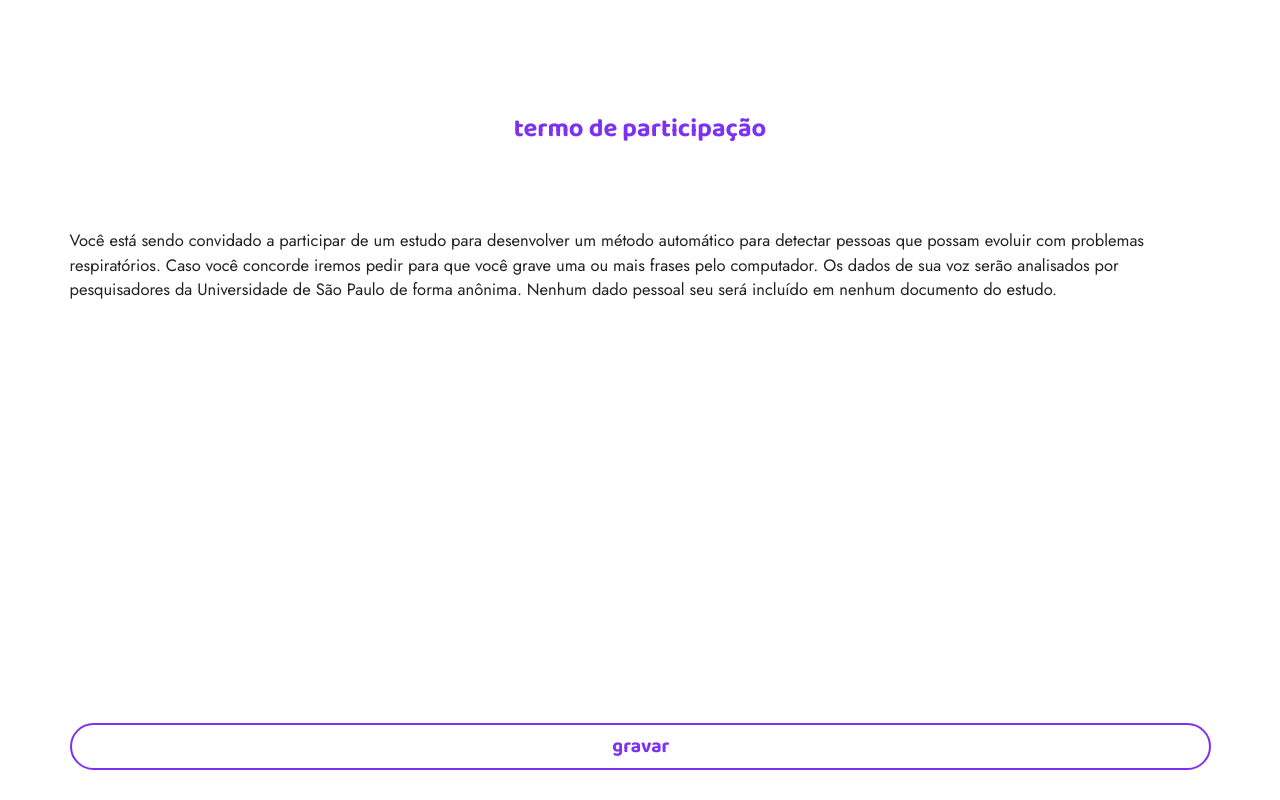
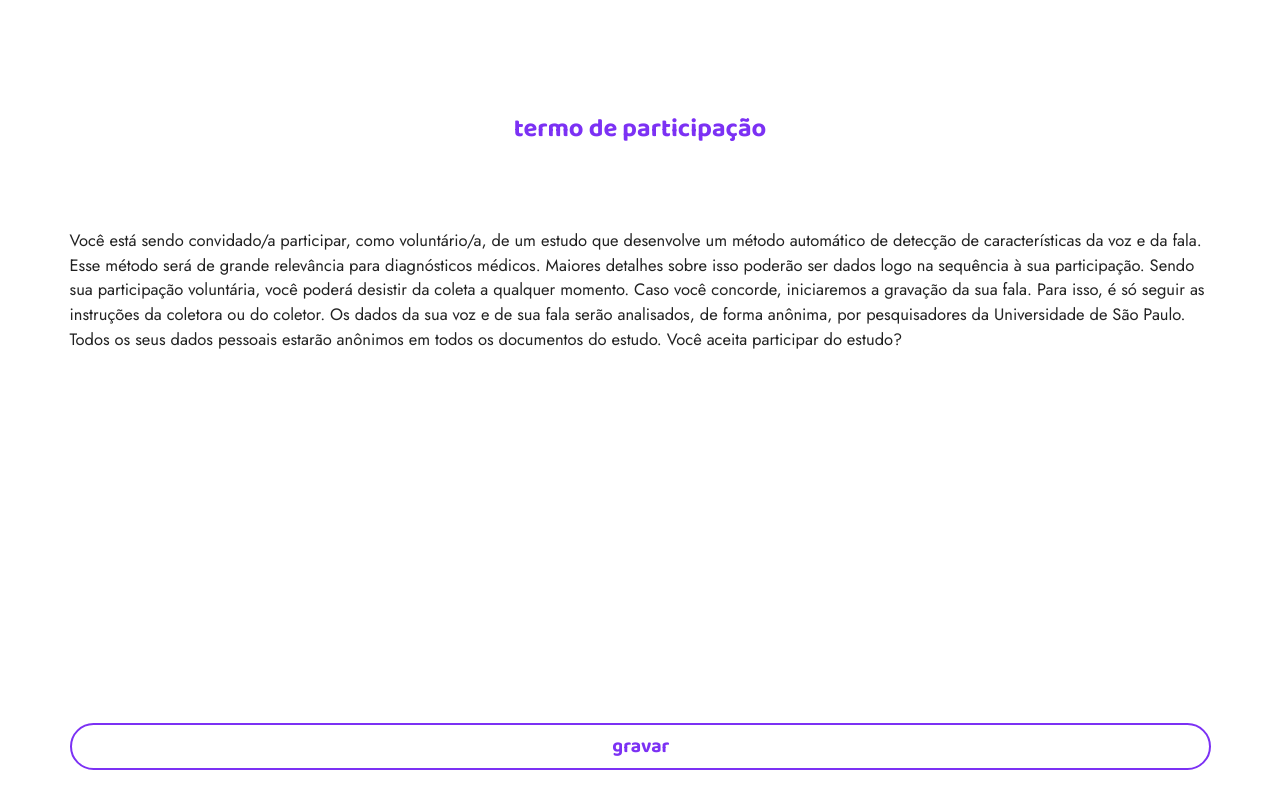
Before and after one commit to spirabr/PWA-App, a Vue app: page /gather/aceite in a window 1280 px wide. Built offline with nearby package versions, Linux system fonts and the light colour scheme.

Commit message:
Add new TCLE compliance term
Signed-off-by: Francisco Eugênio Wernke <franwernke@usp.br>

```diff
--- a/src/views/gather/Aceite.vue
+++ b/src/views/gather/Aceite.vue
@@ -3,13 +3,18 @@
     <div class="instruction">
       <h1>termo de participação</h1>
       <p>
-        Você está sendo convidado a participar de um estudo para desenvolver um método automático para detectar pessoas que possam evoluir com problemas respiratórios.
+        Você está sendo convidado/a participar, como voluntário/a, de um estudo que desenvolve
+        um método automático de detecção de características da voz e da fala.
+        Esse método será de grande relevância para diagnósticos médicos.
+        Maiores detalhes sobre isso poderão ser dados logo na sequência à sua participação.
+        Sendo sua participação voluntária, você poderá desistir da coleta a qualquer momento.
 
-        Caso você concorde iremos pedir para que você grave uma ou mais frases pelo computador.
+        Caso você concorde, iniciaremos a gravação da sua fala. Para isso, é só seguir as instruções
+        da coletora ou do coletor. Os dados da sua voz e de sua fala serão analisados, de forma
+        anônima, por pesquisadores da Universidade de São Paulo. Todos os seus dados pessoais
+        estarão anônimos em todos os documentos do estudo.
 
-        Os dados de sua voz serão analisados por pesquisadores da Universidade de São Paulo de forma anônima.
-
-        Nenhum dado pessoal seu será incluído em nenhum documento do estudo.
+        Você aceita participar do estudo?
       </p>
     </div>
 
```
